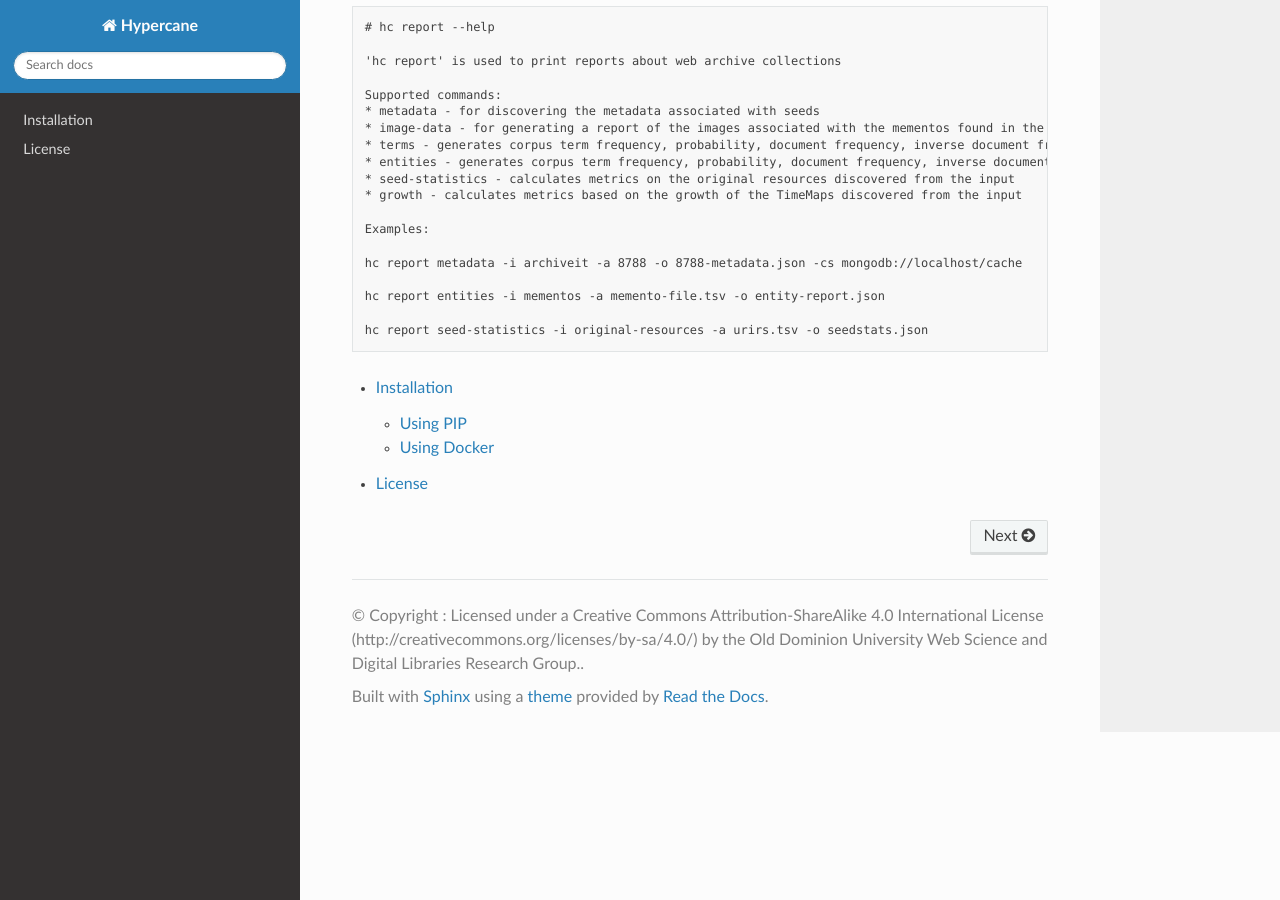
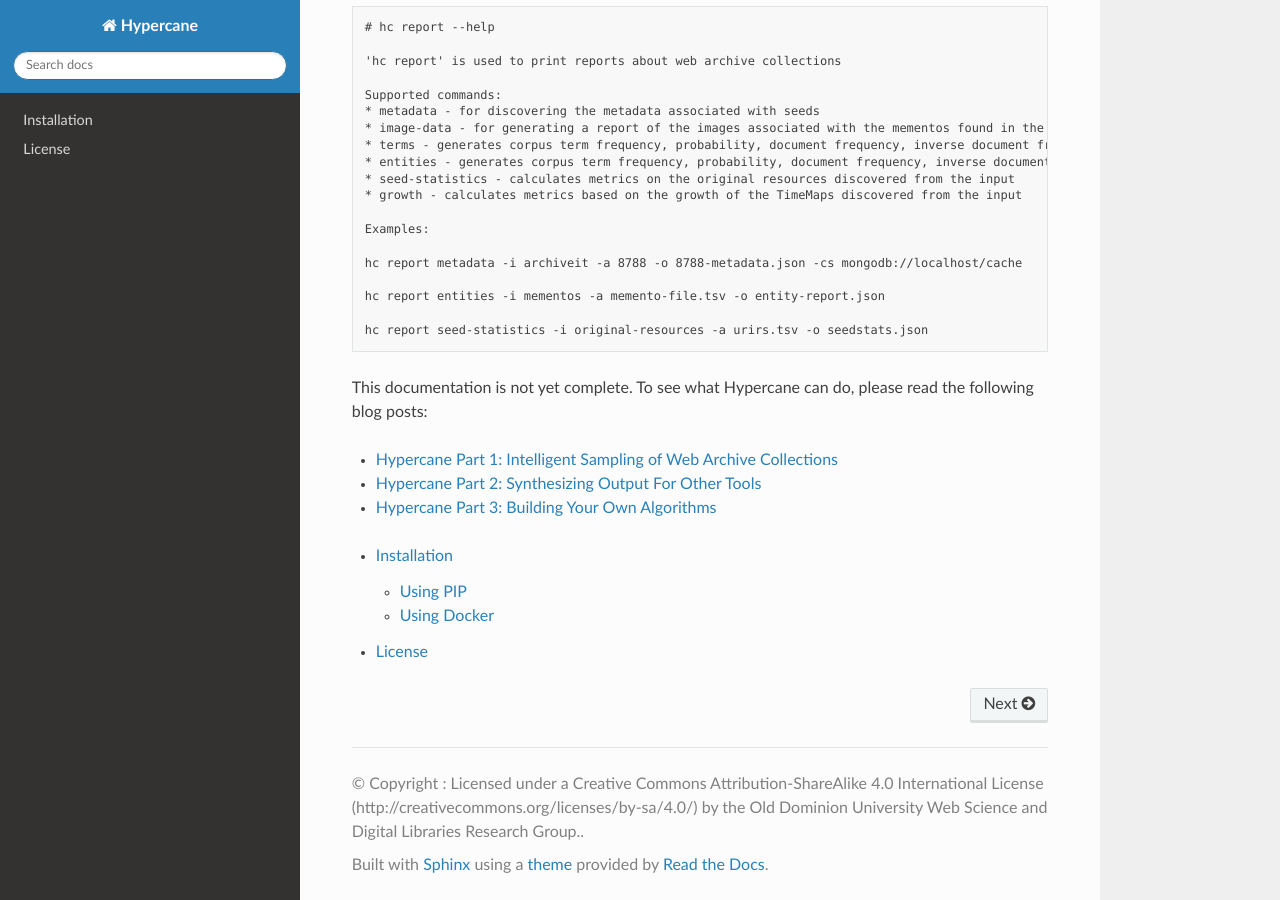
Before and after one commit to oduwsdl/hypercane, a Sphinx documentation site: the page built from docs/source/index.rst, in a window 1280 px wide and 900 px high, scrolled down 1700 px. Built offline with Sphinx 7.4.7 and the Read the Docs theme 2.0.0, drawn with Linux system fonts in a browser that asks for light colours.

Commit message:
updating documentation to point to blog posts until we can add more content here

```diff
--- a/docs/source/index.rst
+++ b/docs/source/index.rst
@@ -49,6 +49,13 @@
 
    hc report seed-statistics -i original-resources -a urirs.tsv -o seedstats.json
 
+This documentation is not yet complete. To see what Hypercane can do, please read the following blog posts:
+
+* `Hypercane Part 1: Intelligent Sampling of Web Archive Collections <https://ws-dl.blogspot.com/2020/06/2020-06-03-hypercane-part-1-intelligent.html>`_
+* `Hypercane Part 2: Synthesizing Output For Other Tools <https://ws-dl.blogspot.com/2020/06/2020-06-10-hypercane-part-2.html>`_
+* `Hypercane Part 3: Building Your Own Algorithms <https://ws-dl.blogspot.com/2020/06/2020-06-17-hypercane-part-3-building.html>`_
+
+
 .. toctree::
    :maxdepth: 2
 
```
